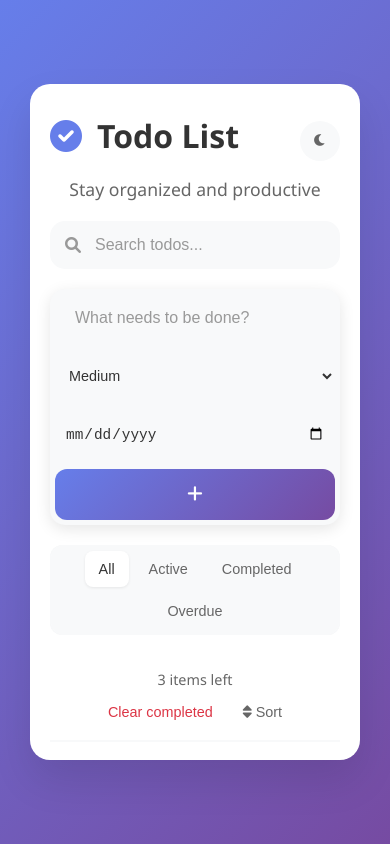
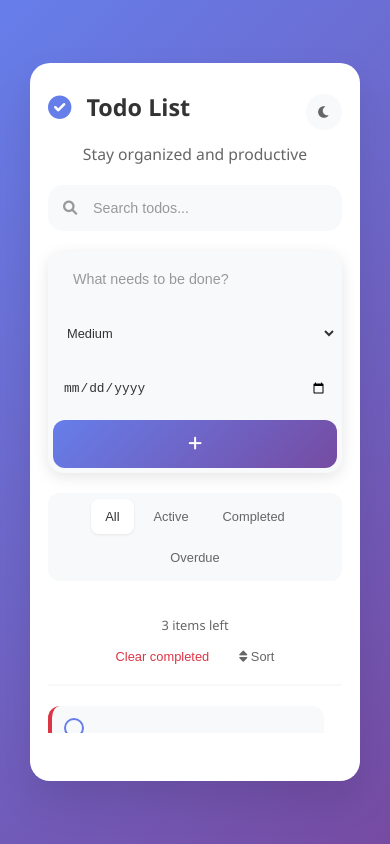
Before and after one commit to Glamurdev/Todolist, a plain HTML site: page index.html in a window 390 px wide. Drawn offline with Linux system fonts and the light colour scheme.

Commit message:
Update styles.css

```diff
--- a/styles.css
+++ b/styles.css
@@ -634,3 +634,48 @@ header p {
 html[data-theme] *, html[data-theme] {
     transition: background-color 0.35s ease, color 0.35s ease, box-shadow 0.35s ease, border-color 0.35s ease;
 }
+
+/* Responsive overrides to improve behavior across devices */
+
+/* Fluid type scaling and text size adjust */
+html { -webkit-text-size-adjust: 100%; font-size: clamp(14px, 1.1vw + 10px, 16px); }
+
+/* Container: fluid, viewport-aware height with fallback */
+.container { height: clamp(520px, 85vh, 820px); width: min(96vw, 720px); }
+@supports (height: 1svh) {
+  .container { height: clamp(520px, 85svh, 820px); }
+}
+
+/* Ensure list scroll is smooth and contained on mobile */
+.todo-list { -webkit-overflow-scrolling: touch; overscroll-behavior: contain; scrollbar-gutter: stable; }
+
+/* Make segmented filters horizontally scrollable on very small widths */
+.todo-filters.segmented { overflow-x: auto; white-space: nowrap; }
+.todo-filters.segmented::-webkit-scrollbar { display: none; }
+
+/* Tweak paddings and sizes on tablets */
+@media (max-width: 1024px) {
+  .container { padding: 32px; }
+}
+
+/* Stack inputs and optimize spacing on mobile */
+@media (max-width: 768px) {
+  .container { padding: 28px 18px; }
+  .input-group { flex-direction: column; gap: 8px; }
+  .priority-select, .due-date-input { width: 100%; }
+  #add-btn { width: 100%; }
+}
+
+/* Very small phones */
+@media (max-width: 480px) {
+  header h1 { font-size: clamp(1.6rem, 6vw, 2rem); }
+  .theme-toggle { width: 36px; height: 36px; }
+  .todo-item { padding: 12px; gap: 10px; }
+}
+
+/* Short-height devices (landscape phones) */
+@media (max-height: 600px) {
+  .container { padding: 20px 16px; }
+  header { margin-bottom: 12px; }
+  .todo-stats { padding: 10px 0; }
+}
```
